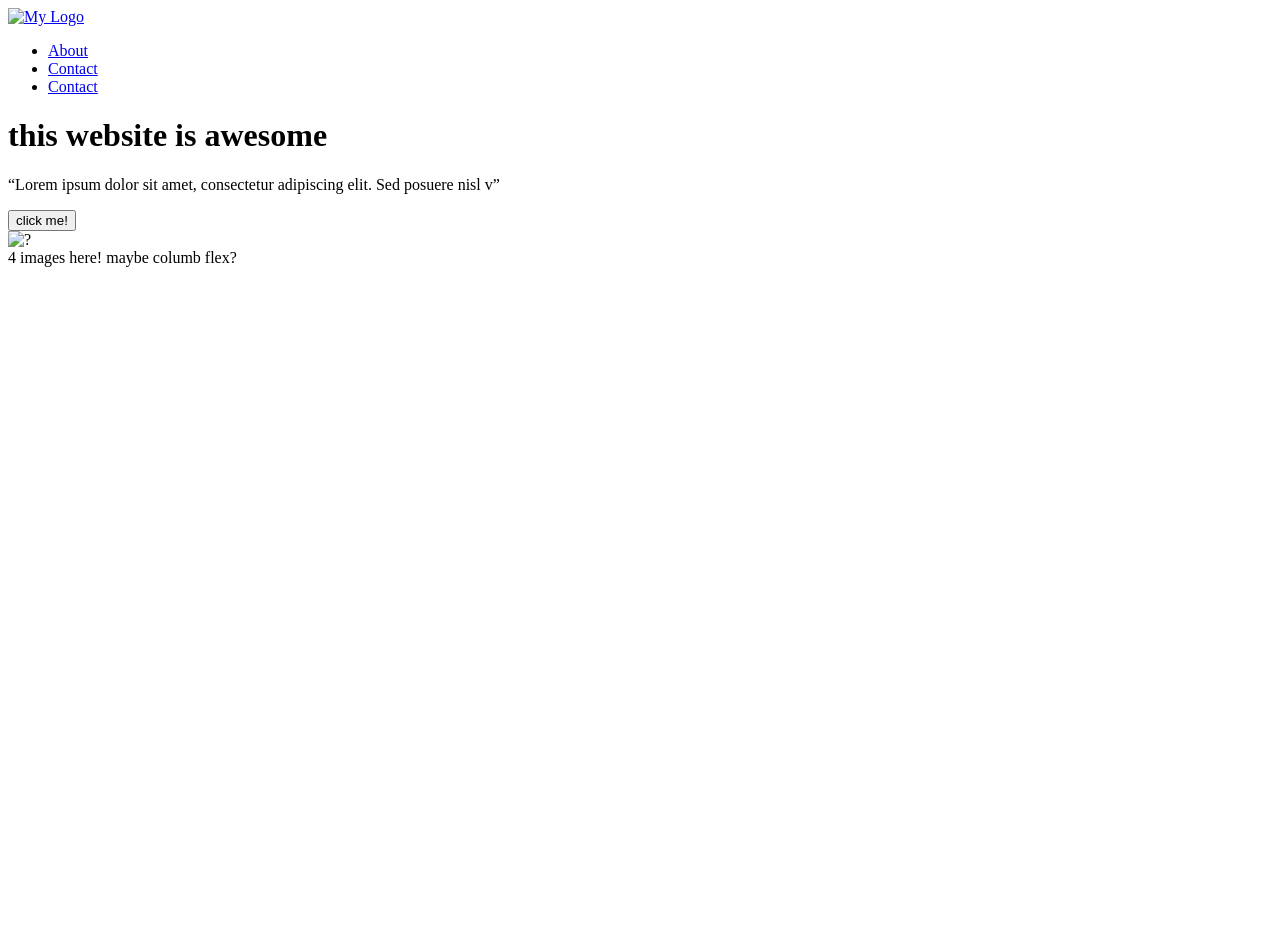
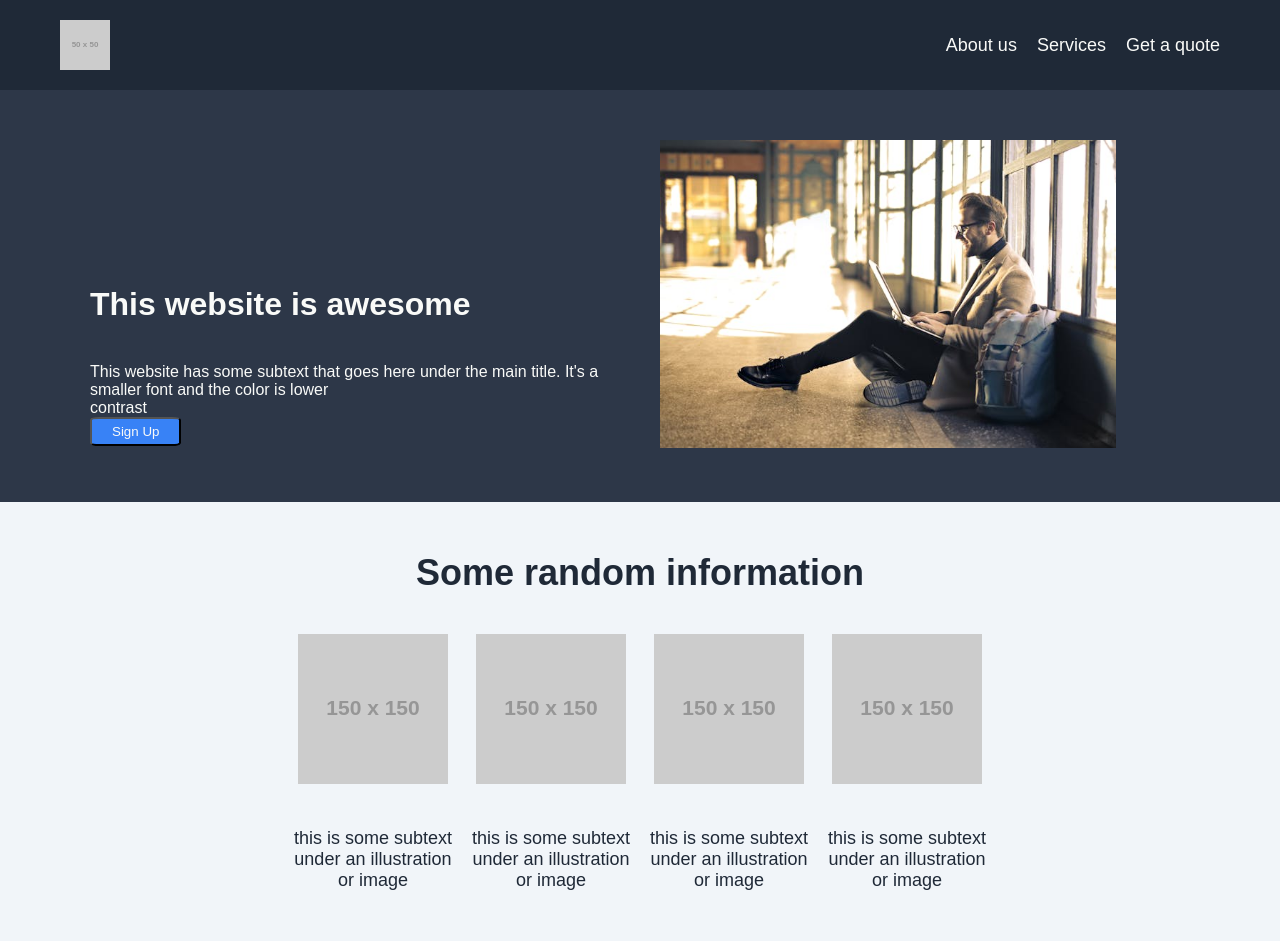
Before and after one commit to Ashrodders/odin-landing-page, a plain HTML site: page index.html in a window 1280 px wide. Before the commit the page ends 800 px from the top, so only its background shows below. Drawn offline with Linux system fonts and the light colour scheme; placeholder pictures from the web are drawn by us.

Commit message:
done two sections of the landing page

```diff
--- a/index.html
+++ b/index.html
@@ -3,55 +3,50 @@
 <head>
     <meta charset="UTF-8">
     <meta name="viewport" content="width=device-width, initial-scale=1.0">
-    <title>odin-Landing-page</title>
-    <link rel="stylesheet" href="styles.css">
+    <title>Landing Page</title>
+    <link rel="stylesheet" href="style.css">
 </head>
 <body>
-
-    <!-- hero section -->
-     <hero section>
-        <nav>
-            <a href="index.html"><img src="logo.png" alt="My Logo"></a>
-            <ul>
-                <li><a href="about.html">About</a></li>
-                <li><a href="contact.html">Contact</a></li>
-                <li><a href="another-page">Contact</a></li>
-            </ul>
-        </nav>
- <!-- left side header hero section -->
-
-<div class="left">
-
-<h1>this website is awesome</h1>
-<p> “Lorem ipsum dolor sit amet, consectetur adipiscing elit. Sed posuere nisl v”</p>
-<button type="button">click me!</button>
-
+<div class="header-hero-wrapper">
+    <div class="header">
+        <img class="header-logo" src="https://via.placeholder.com/50" alt="company logo">
+        <ul class="nav-links">
+            <li><a href="#">About us</a></li>
+            <li><a href="#">Services</a></li>
+            <li><a href="#">Get a quote</a></li>
+        </ul>
+    </div>
+    <div class="hero">
+        <div class="left-hero">
+            <h1>This website is awesome</h1>
+            <p class="hero-text"> This website has some subtext that goes here under the main title. It's a smaller font and the color is lower <br> contrast</p>
+            <button type="button">Sign Up</button>
+        </div>
+        <div class="right-hero">
+            <img src="pexels-olly-838413 (1).jpg" alt="man sitting in the street with laptop">
+        </div>
+    </div>
+    <div class="image-info-section">
+        <h2>Some random information</h2>
+        <div class="info-items">
+            <div class="info-item">
+                <img src="https://via.placeholder.com/150" alt="Placeholder Image">
+                <p>this is some subtext<br>under an illustration<br>or image</p>
+            </div>
+            <div class="info-item">
+                <img src="https://via.placeholder.com/150" alt="Placeholder Image">
+                <p>this is some subtext<br>under an illustration<br>or image</p>
+            </div>
+            <div class="info-item">
+                <img src="https://via.placeholder.com/150" alt="Placeholder Image">
+                <p>this is some subtext<br>under an illustration<br>or image</p>
+            </div>
+            <div class="info-item">
+                <img src="https://via.placeholder.com/150" alt="Placeholder Image">
+                <p>this is some subtext<br>under an illustration<br>or image</p>
+            </div>
+        </div>
+    </div>
 </div>
-<!-- this div is for heade section  -->
-
-
-
-
-<!-- right side hero section for the image in header  -->
-
-<div class="right">
-<img src="?
-
-" alt="?">
-</div>
-</hero>
-
-<!-- info section-->
-
-4 images here! maybe columb flex?
-
-
-
-
-
-
-
-
-
 </body>
 </html>
--- a/style.css
+++ b/style.css
@@ -1,16 +1,125 @@
-body {
-display: flex;
-
-
-
+* {
+    margin:0;
+    padding: 0;
+    box-sizing: border-box;
+}
+body { font-family:sans-serif;
 
 }
 
+.header-hero-wrapper {
+width: 100%;
+}
+
 .header {
-display: flex;
+display:flex;
 justify-content: space-between;
-align-items: flex-start;
-
-
+align-items: center;
+padding:20px;
+background-color:#1f2937;
 
 }
+
+.header-logo img {
+    height: 50px;
+    width: auto;
+    margin-right: 40px;
+
+}
+
+.header-logo {
+    margin-left: 40px;
+}
+
+.nav-links {
+    display:flex;
+    list-style:none;
+    margin-right: 40px;
+
+}
+
+.nav-links li {
+    margin-left:20px;
+
+}
+
+.nav-links a {
+    text-decoration:none;
+    color:#f9faf8;
+    font-size:18px;
+}
+
+/* hero section baby*/
+
+.hero {
+display:flex;
+justify-content:center;
+align-items: center;
+padding:50px 50px;
+background-color: #2d3748;
+
+}
+
+.left-hero {
+    flex:1;
+    max-width:50%;
+    display: flex;
+    flex-direction:column;
+    justify-content: center;
+    align-items:flex-start;
+    padding: 0 20px;
+    margin-top: 100px;
+    margin-left: 20px;
+}
+.right-hero {
+    flex:1;
+    max-width: 50%;
+}
+
+.right-hero img {
+    width:80%;
+    height: auto;
+    margin: right 20px;
+}
+
+.hero h1, p {
+    color:#f9faf8;
+    margin-top: 40px;
+}
+
+button {
+    background-color: #3882f6;
+    color:#f9faf8;
+    padding: 5px 20px;
+    border-radius: 10%;
+}
+
+.image-info-section {
+padding:50px 20px;
+background-color: #f1f5f9;
+text-align: center;
+
+}
+
+.image-info-section h2 {
+    font-size:36px;
+    margin-bottom: 40px;
+    color: #1f2937;
+}
+
+.info-items {
+    display: flex;
+    justify-content:center;
+    flex-wrap:wrap;
+    gap: 20px;
+
+}
+
+.info-item {
+    text-align: center;
+}
+
+.info-item p {
+    font-size:18px;
+    color: #1f2937;
+}
```
Also changed, not shown: pexels-cody-berg-463684.jpg (added), pexels-dzeninalukac-930530.jpg (added), pexels-olly-838413 (1).jpg (added), pexels-pixabay-265087.jpg (added), pexels-rucasouza-1049764.jpg (added), pexels-yaroslav-shuraev-8498838.jpg (added).
